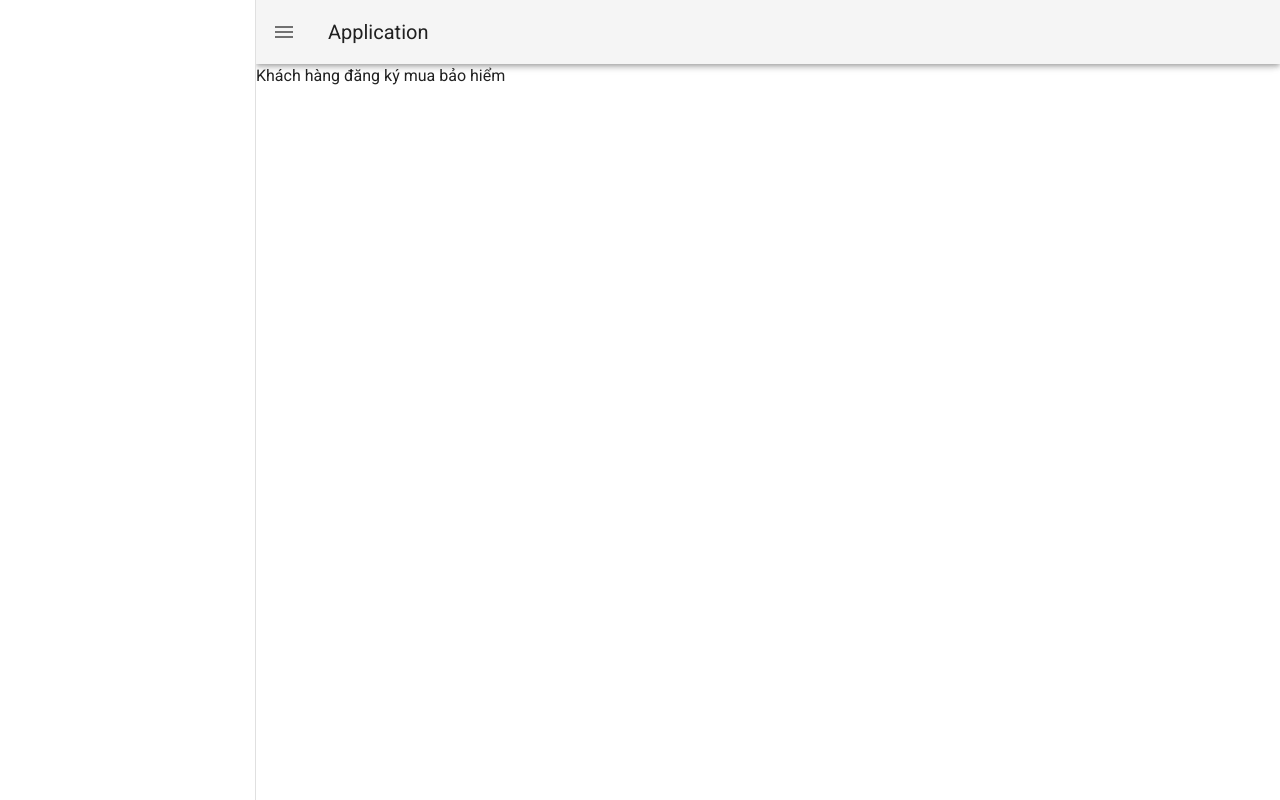
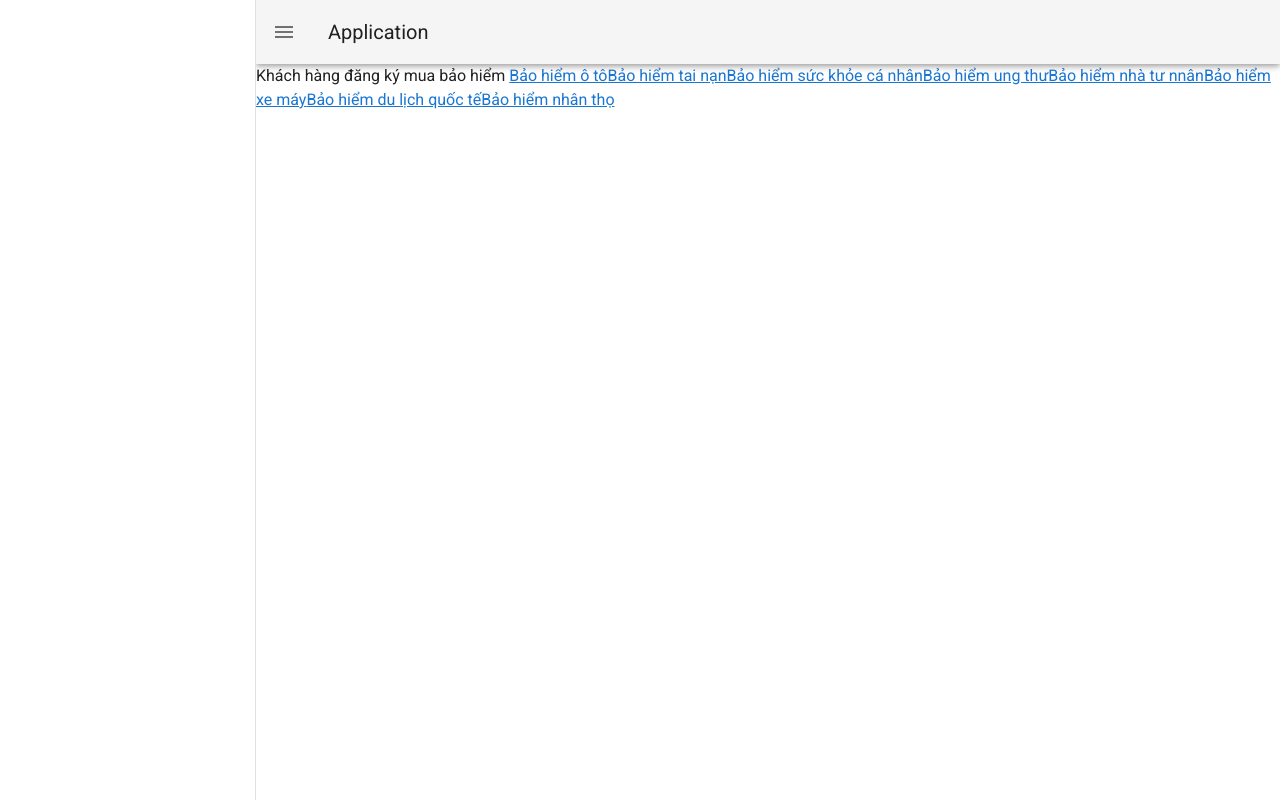
Before and after one commit to TDAK1509/cuahangbaohiem-admin, a Vue app: page / in a window 1280 px wide. Built offline with nearby package versions, Linux system fonts and the light colour scheme.

Commit message:
Add tests for link to insurance requests

```diff
--- a/src/views/Home.vue
+++ b/src/views/Home.vue
@@ -1,6 +1,41 @@
 <template>
   <div class="home">
     Khách hàng đăng ký mua bảo hiểm
+    <router-link data-cy="car-insurance-request" to="/bao-hiem/o-to"
+      >Bảo hiểm ô tô</router-link
+    >
+
+    <router-link data-cy="accident-insurance-request" to="/bao-hiem/tai-nan"
+      >Bảo hiểm tai nạn</router-link
+    >
+
+    <router-link
+      data-cy="health-insurance-request"
+      to="/bao-hiem/suc-khoe-ca-nhan"
+      >Bảo hiểm sức khỏe cá nhân</router-link
+    >
+
+    <router-link data-cy="cancer-insurance-request" to="/bao-hiem/ung-thu"
+      >Bảo hiểm ung thư</router-link
+    >
+
+    <router-link data-cy="house-insurance-request" to="/bao-hiem/nha-tu-nhan"
+      >Bảo hiểm nhà tư nnân</router-link
+    >
+
+    <router-link data-cy="motorbike-insurance-request" to="/bao-hiem/xe-may"
+      >Bảo hiểm xe máy</router-link
+    >
+
+    <router-link
+      data-cy="travel-insurance-request"
+      to="/bao-hiem/du-lich-quoc-te"
+      >Bảo hiểm du lịch quốc tế</router-link
+    >
+
+    <router-link data-cy="life-insurance-request" to="/bao-hiem/nhan-tho"
+      >Bảo hiểm nhân thọ</router-link
+    >
   </div>
 </template>
 
```
Also changed, not shown: 1 other file (tests, documents, lock files or other folders).
